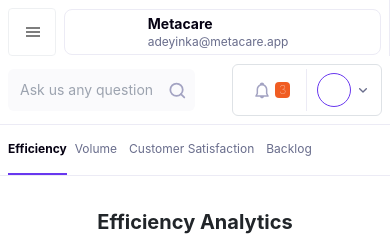
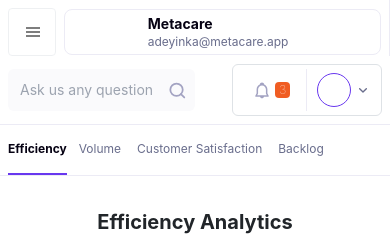
Before and after one commit to amaechichisom/metacare, a React (Create React App) app: page /dashboard/analytics/teams/efficiency in a window 390 px wide. Shown: the top 236 px of the page. Built offline with nearby package versions, Linux system fonts and the light colour scheme.

Commit message:
Publishing website

```diff
--- a/src/Pages/Dashboard/Components/DashboardNavbar.js
+++ b/src/Pages/Dashboard/Components/DashboardNavbar.js
@@ -9,7 +9,7 @@
     <div className='border-y-1 border-border-color'>
 
             <ul className='hoc_padding list-none flex'>
-                <li className='mr-2 md:mr-4 lg:mr-8'>
+                <li className='mr-3 md:mr-4 lg:mr-8'>
 
                     <Link
                         className={
@@ -31,7 +31,7 @@
 
                 </li>
 
-                <li className='mr-2 md:mr-4 lg:mr-8'>
+                <li className='mr-3 md:mr-4 lg:mr-8'>
 
                     <Link
                         className={
@@ -54,7 +54,7 @@
                 </li>
 
 
-                <li className='mr-2 md:mr-4 lg:mr-8'>
+                <li className='mr-3 md:mr-4 lg:mr-8'>
 
                     <Link
                         className={
@@ -77,7 +77,7 @@
                 </li>
 
 
-                <li className='mr-2 md:mr-4 lg:mr-8'>
+                <li className='mr-3 md:mr-4 lg:mr-8'>
 
                     <Link
                         className={
```
